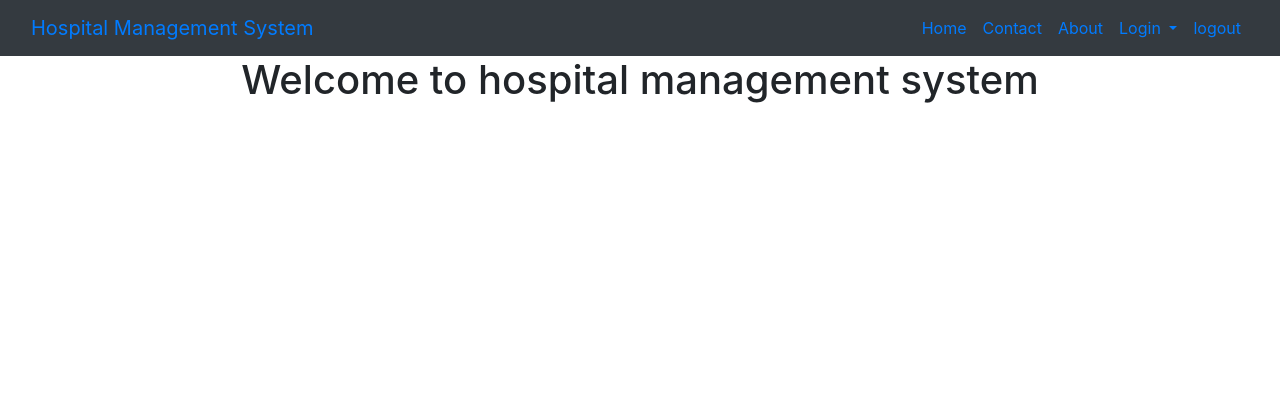
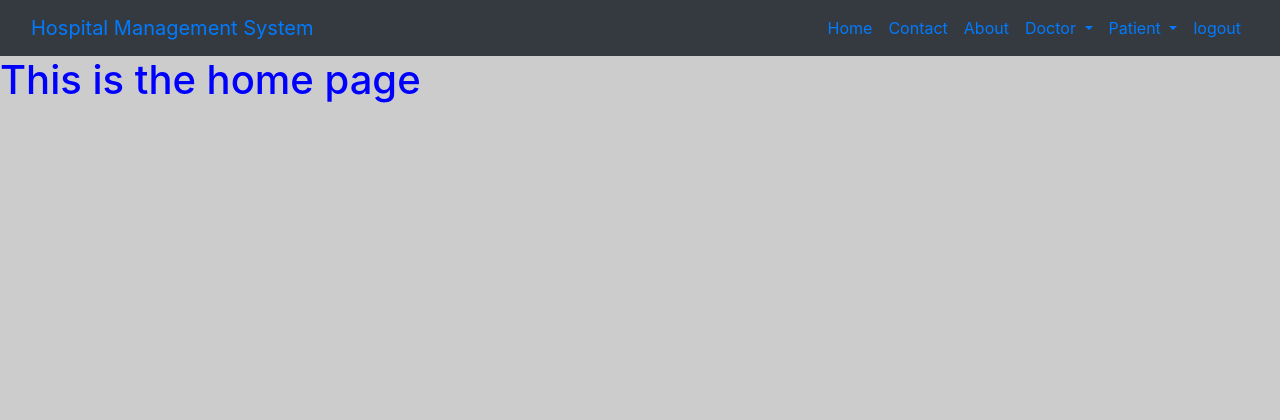
Before and after one commit to khabindra/hospital_mgt_project_using_django, a Django app: page / in a window 1280 px wide. Shown: the top 420 px of the page. Run offline with Django 4.2, Linux system fonts and the light colour scheme; a user stored in the database is signed in.

Commit message:
after added the patient and doctor dropdown in the navbar then we solved the error in the dropdown and we used the static files configuration in the settings, we used the small css in the home page.

```diff
--- /dev/null
+++ b/hospital_mgt/hospital/static/css/mystyle.css
@@ -0,0 +1,3 @@
+#homepage{
+    color:blue;
+}
--- a/hospital_mgt/hospital/templates/base.html
+++ b/hospital_mgt/hospital/templates/base.html
@@ -1,3 +1,4 @@
+{% load static %}
 <!DOCTYPE html>
 <html lang="en">
 <head>
@@ -8,7 +9,11 @@
     <script src="https://cdn.jsdelivr.net/npm/popper.js@1.16.1/dist/umd/popper.min.js"></script>
     <script src="https://cdn.jsdelivr.net/npm/bootstrap@4.6.2/dist/js/bootstrap.bundle.min.js"></script>
 
+    <script src="https://code.jquery.com/jquery-3.6.0.min.js"></script>
+    <script src="https://cdn.jsdelivr.net/npm/bootstrap@5.3.0/dist/js/bootstrap.bundle.min.js"></script>
+
     <link rel="stylesheet" href="https://use.fontawesome.com/releases/v5.7.0/css/all.css">
+    <link rel="stylesheet" type="text/css" href="{% static 'css/mystyle.css' %}">
     <title>Hospital Management System</title>
 
     <script>
--- a/hospital_mgt/hospital/templates/home.html
+++ b/hospital_mgt/hospital/templates/home.html
@@ -1,8 +1,14 @@
+{% load static %}
 {% include 'base.html' %}
+
 {% include 'navigation.html' %}
-
+<style>
+    body{
+        background-color: #cccccc;
+    }
+</style>
 
 {% block content %}
-    <h1 class="text-center">Welcome to hospital management system</h1>
+    <h1 id="homepage">This is the home page </h1>
 {% endblock content %}
 {% include 'footer.html' %}
--- a/hospital_mgt/hospital/templates/navigation.html
+++ b/hospital_mgt/hospital/templates/navigation.html
@@ -16,19 +16,34 @@
           <li class="nav-item">
             <a class="nav-link" href="{% url 'about' %}">About</a>
           </li>
+          {% if not request.user.is_staff %}
+          <li class="nav-item">
+            <a class="nav-link" href="{% url 'login' %}">Login</a>
+          </li>
+          {% endif %}
+
+          {% if request.user.is_staff %}
           <li class="nav-item dropdown">
             <a class="nav-link dropdown-toggle" href="#" role="button" data-bs-toggle="dropdown" aria-expanded="false">
-                Login
+                Doctor
             </a>
             <div class="dropdown-menu" aria-labelledby="navbarDropdown">
-                <a class="dropdown-item" href="{% url 'login' %}">Admin</a>
-                <a class="dropdown-item" href="#">Doctor</a>
-                <a class="dropdown-item" href="#">Patient</a>
+                <a class="dropdown-item" href="#">View_Doctor</a>
+                <a class="dropdown-item" href="#">Add_Doctor</a>
             </div>
         </li>
 
+        <li class="nav-item dropdown">
+          <a class="nav-link dropdown-toggle" href="#" role="button" data-bs-toggle="dropdown" aria-expanded="false">
+              Patient
+          </a>
+          <div class="dropdown-menu" aria-labelledby="navbarDropdown">
+              <a class="dropdown-item" href="#">View_Patient</a>
+              <a class="dropdown-item" href="#">Add_Patient</a>
+          </div>
+      </li>
 
-          {% if request.user.is_staff  %}
+
           <li class="nav-item">
             <a class="nav-link" href="{% url 'logout_admin' %}">logout</a>
           </li>
--- a/hospital_mgt/hospital/urls.py
+++ b/hospital_mgt/hospital/urls.py
@@ -10,7 +10,4 @@ urlpatterns = [
     path('logout/',Logout_admin,name='logout_admin'),
 
 
-
-
-
 ]
--- a/hospital_mgt/hospital/views.py
+++ b/hospital_mgt/hospital/views.py
@@ -26,7 +26,7 @@ def Login(request):
         user = authenticate(username=u,password=p)
         try:
             if user.is_staff:
-                login(request,user)
+                login(request, user)
                 error = "no"
             else:
                 error = "yes"
@@ -35,6 +35,7 @@ def Login(request):
     d = {'error': error}
     return render(request,'login.html',d)
 
+
 def Logout_admin(request):
     if not request.user.is_staff:
         return redirect('login')
--- a/hospital_mgt/hospital_mgt/settings.py
+++ b/hospital_mgt/hospital_mgt/settings.py
@@ -117,6 +117,8 @@ USE_TZ = True
 # https://docs.djangoproject.com/en/4.2/howto/static-files/
 
 STATIC_URL = 'static/'
+STATICFILES_DIRS = [BASE_DIR / 'static']
+
 
 # Default primary key field type
 # https://docs.djangoproject.com/en/4.2/ref/settings/#default-auto-field
```
Also changed, not shown: hospital_mgt/db.sqlite3.
